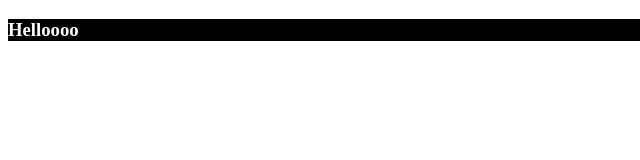
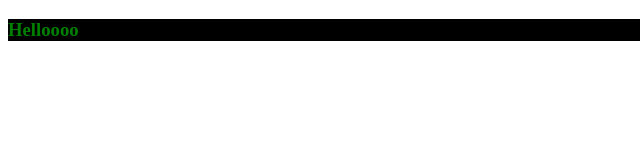
Before and after one commit to Abdullah-Jawed7/watchedProject, a plain HTML site: page index.html in a window 1280 px wide. Shown: the full height of the page, 0-640 px from the left. Drawn offline with Linux system fonts and the light colour scheme.

Commit message:
giving black bg-color and green text color to h3 tag

```diff
--- a/index.html
+++ b/index.html
@@ -6,6 +6,6 @@
     <title>Document</title>
 </head>
 <body>
-    <h3 style="background-color: black; color: white; ">Helloooo</h3>
+    <h3 style="background-color: black; color: green; ">Helloooo</h3>
 </body>
 </html>
```
